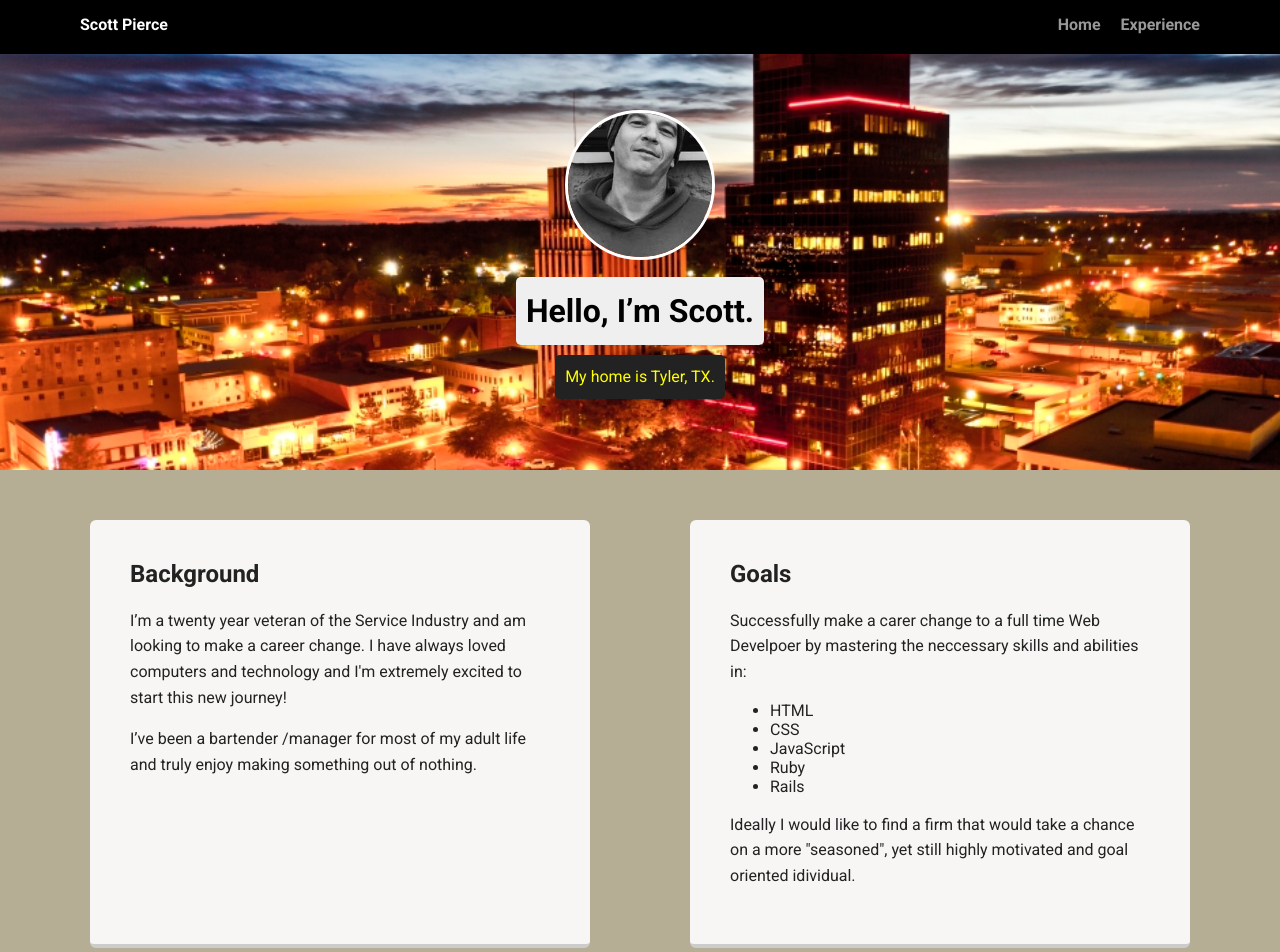
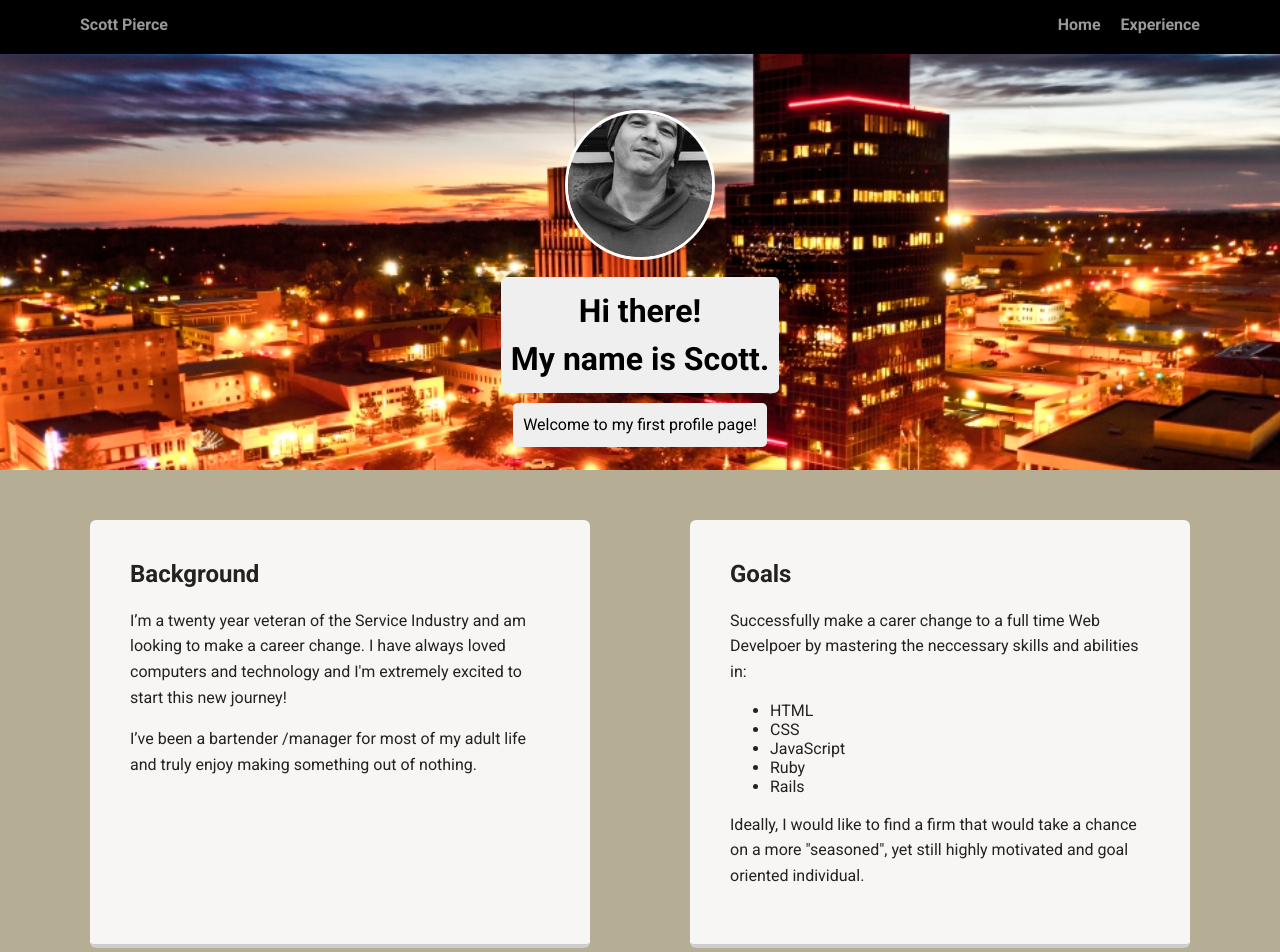
Before and after one commit to spierce1775/treehouse-project1, a plain HTML site: page index.html in a window 1280 px wide. Shown: the top 952 px of the page. Drawn offline with Linux system fonts and the light colour scheme; a web font is replaced by a local one.

Commit message:
Tried some new stuff I learned and changed some css in the header

```diff
--- a/index.html
+++ b/index.html
@@ -10,7 +10,7 @@
 
     <div class="main-nav">
         <ul class="nav">
-          <li class="name">Scott Pierce</li>
+          <li class="name"><a href="index.html">Scott Pierce</a></li>
           <li><a href="index.html">Home</a></li>
           <li><a href="experience.html">Experience</a></li>
         </ul>
@@ -18,8 +18,8 @@
 
     <header>
       <img src="images/spierce.jpg" alt="Picture of Scott Pierce" class="profile-image" title="This picture makes me look cooler that I actually am.">
-      <h1 class="tag name">Hello, I’m Scott.</h1>
-      <p class="tag location">My home is Tyler, TX.</p>
+      <h1 class="tag name">Hi there!<br> My name is Scott.</h1>
+      <p class="tag location">Welcome to my first profile page!</p>
     </header>
 
     <main class="flex">
@@ -39,7 +39,7 @@
           <li>Ruby</li>
           <li>Rails</li>
         </ul>
-        <p>Ideally I would like to find a firm that would take a chance on a more "seasoned", yet still highly motivated and goal oriented idividual.</p>
+        <p>Ideally, I would like to find a firm that would take a chance on a more "seasoned", yet still highly motivated and goal oriented individual.</p>
       </div>
 
     </main>
--- a/styles.css
+++ b/styles.css
@@ -85,8 +85,8 @@ header .profile-image:hover {
   margin: 10px auto;
 }
 .location {
-  background-color: #222;
-  color: yellow;
+  background-color: #efefef;
+  color: black;
 }
 .card {
   margin: 30px;
```
Also changed, not shown: experience.html (+1 -1 lines), images/tyler.jpg (added).
